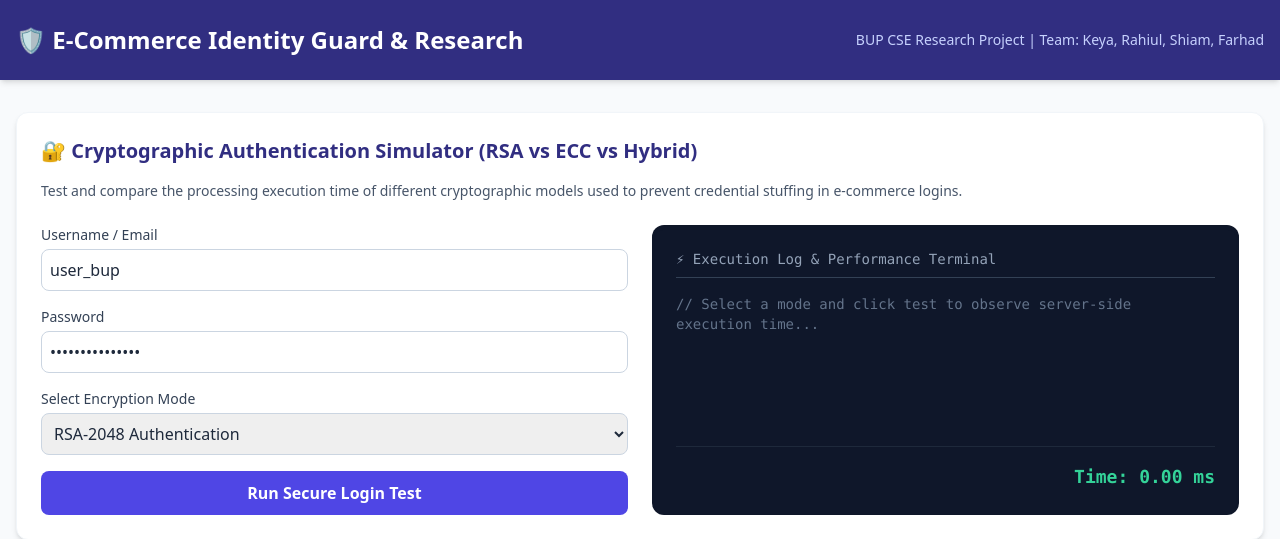
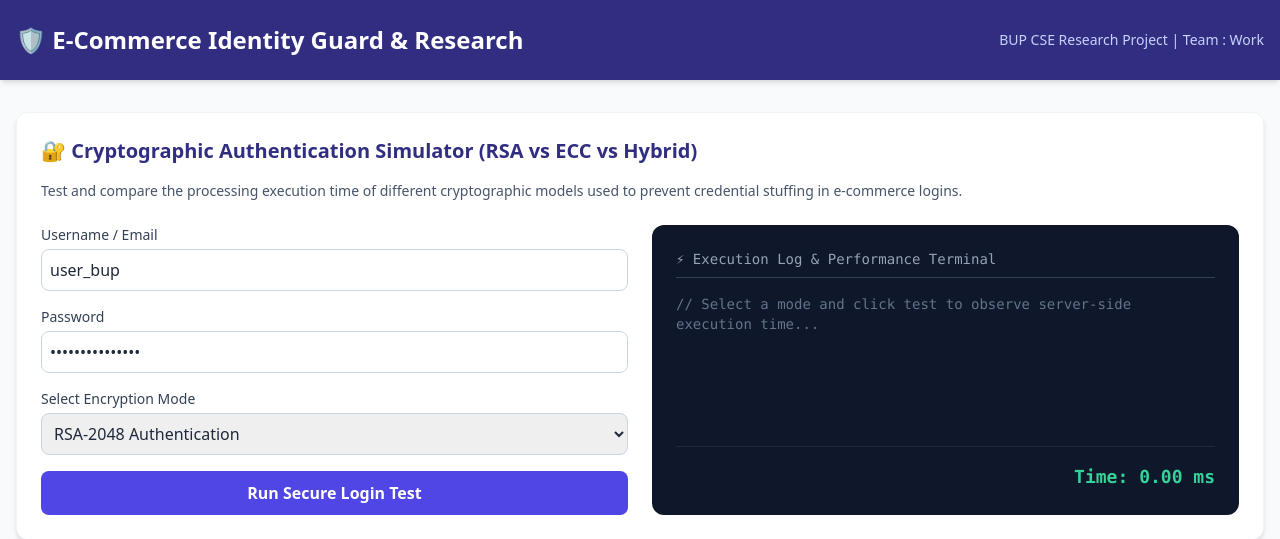
Before and after one commit to Fatema-Keya/ecommerce-fraud-prevention, a Django app: page / in a window 1280 px wide. Shown: the top 539 px of the page. Run offline with Django 5.2, Linux system fonts and the light colour scheme; some libraries are stand-ins or nearby versions.

Commit message:
Updated project code

```diff
--- a/fraud_app/templates/fraud_app/index.html
+++ b/fraud_app/templates/fraud_app/index.html
@@ -15,7 +15,7 @@
     <header class="bg-indigo-900 text-white shadow-md">
         <div class="max-w-7xl mx-auto px-4 py-6 flex flex-col md:flex-row justify-between items-center">
             <h1 class="text-2xl font-bold">🛡️ E-Commerce Identity Guard & Research</h1>
-            <p class="text-sm text-indigo-200 mt-2 md:mt-0">BUP CSE Research Project | Team: Keya, Rahiul, Shiam, Farhad</p>
+            <p class="text-sm text-indigo-200 mt-2 md:mt-0">BUP CSE Research Project | Team : Work</p>
         </div>
     </header>
 
```
